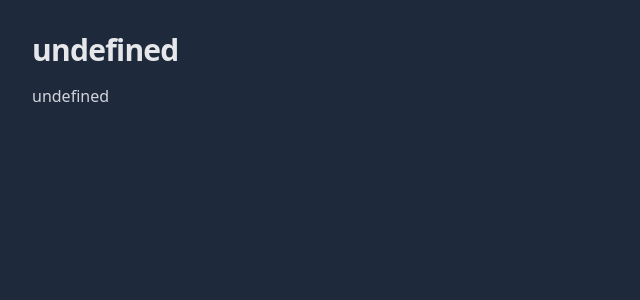
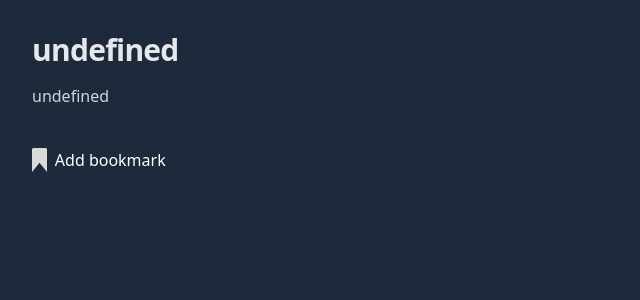
Before and after one commit to RandyjCrowley/video-playground, a SvelteKit app: page /videos/1 in a window 1280 px wide. Shown: the top 300 px of the page, without its empty margins (0-640 px from the left). Built offline with nearby package versions, Linux system fonts and the light colour scheme.

Commit message:
style: move 'add bookmark' button

```diff
--- a/src/routes/videos/[slug]/Video.svelte
+++ b/src/routes/videos/[slug]/Video.svelte
@@ -211,10 +211,6 @@
           />
           <source src={constructVideoUrl()} type="video/mp4" />
         </video>
-        <button on:click={addBookmark} class="flex text-center mt-2">
-          <img class="mr-2 h-6" src="../icons/bookmark.png" alt="bookmark" />
-          <p class="text-white">Add bookmark</p>
-        </button>
       </div>
     {/if}
 
@@ -244,6 +240,11 @@
     {/if}
 
     <div class="flex flex-col">
+      <button on:click={addBookmark} class="flex text-center mt-2">
+        <img class="mr-2 h-6" src="../icons/bookmark.png" alt="bookmark" />
+        <p class="text-white">Add bookmark</p>
+      </button>
+
       {#if bookmarks?.length}
         <h2 class="mt-16 mb-4 text-xl text-white">Bookmarks</h2>
         {#each bookmarks as bookmark}
```
